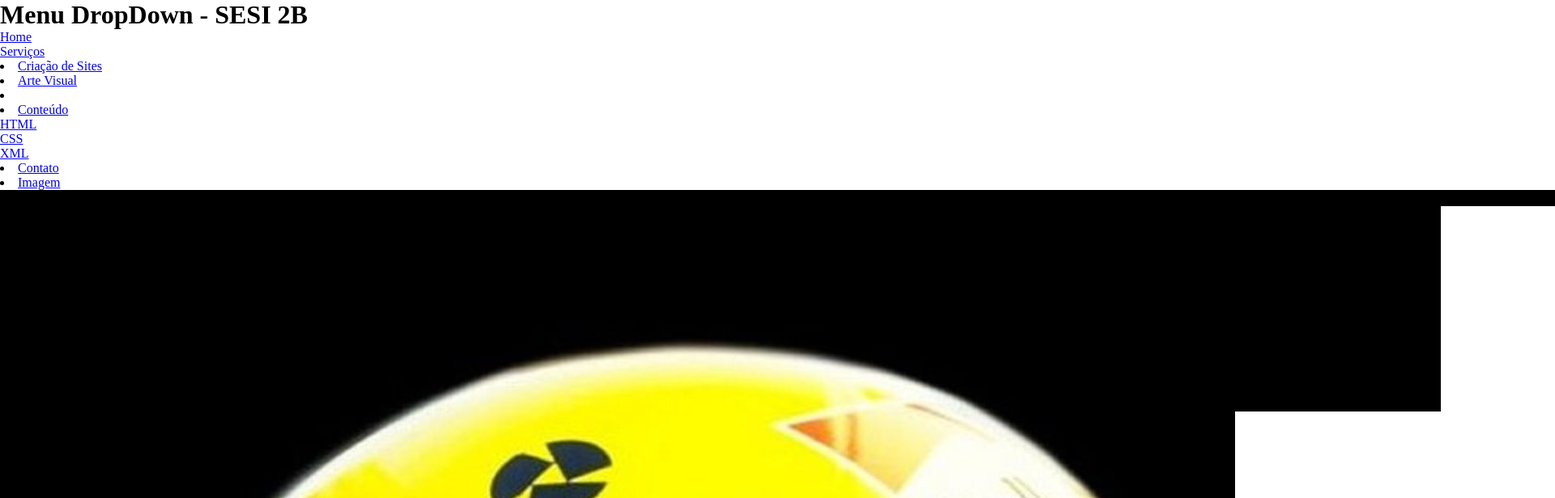
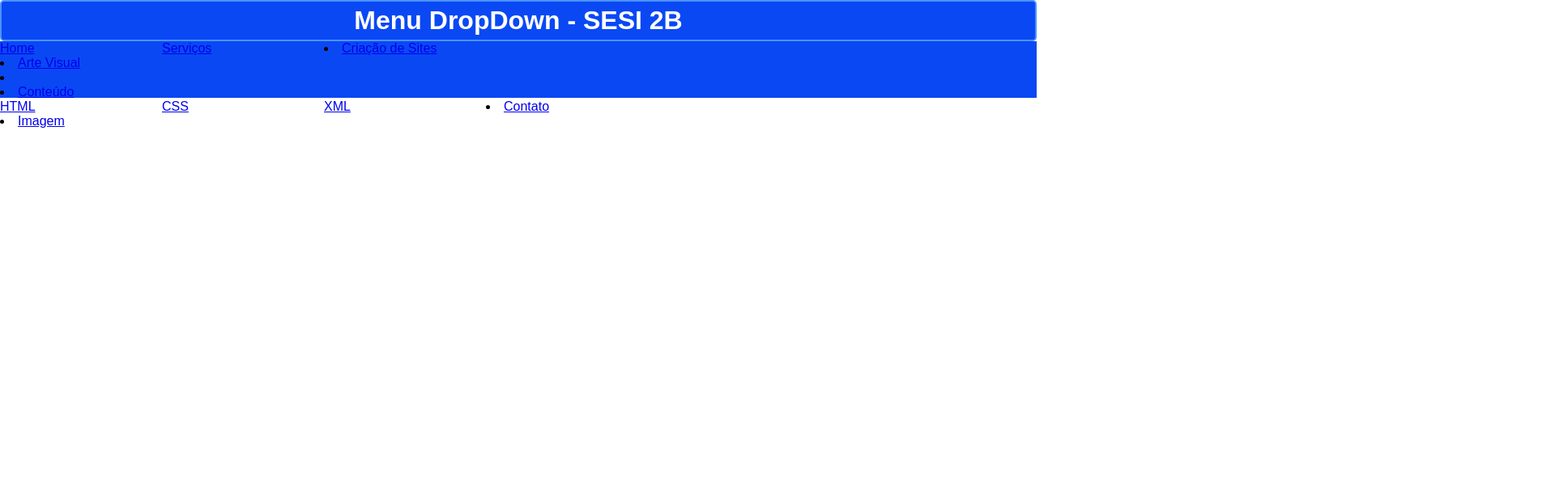
Before and after one commit to alanacpereira/estudos_html, a plain HTML site: page prova_css1/index.html in a window 1280 px wide. Shown: the top 616 px of the page at 81% size, 1920 px wide, since content can reach past the window. Drawn offline with Linux system fonts and the light colour scheme.

Commit message:
Prova menu
Reorganizei o código, e editei o que não estava dando certo, finalizado o html, e editando o css

```diff
--- a/prova_css1/css/main.css
+++ b/prova_css1/css/main.css
@@ -1,8 +1,35 @@
-*{
+* {
     margin: 0;
     padding: 0;
 }
 
-h4{
+/* Estilizei minha fonte, criando um "quadrado" para ele */
+h4 {
     font-size: 32px;
+    color: #ffffff;
+    background-color: rgb(10, 72, 244);
+    border: rgb(74, 147, 255) 2px solid;
+    font-family: sans-serif;
+    text-align: center;
+    border-radius: 5px;
+    padding: 5px;
 }
+
+/* Vou estilizar a nav da clsse menu */
+.menu {
+    /* background-size: cover;
+    display: block; */
+    width: 100%;
+    height: 70px;
+    background-color: rgb(10, 72, 244);
+    font-family: Arial, Helvetica, sans-serif;
+}
+
+.menu ul {
+    list-style: none;
+    position: relative;
+}
+.menu ul li {
+    width: 200px;
+    float: left;
+}
--- a/prova_css1/index.html
+++ b/prova_css1/index.html
@@ -31,7 +31,7 @@
         <li><a href="https://www.youtube.com">Contato</a></li>
         <li><a href="https://www.youtube.com">Imagem</a>
             <ul>
-                <li><img src="imagens/capacete-ayrton-senna-senna.jpg"></li>
+                <li><img src=""></li>
             </ul>
         </li>
         <ul>
```
